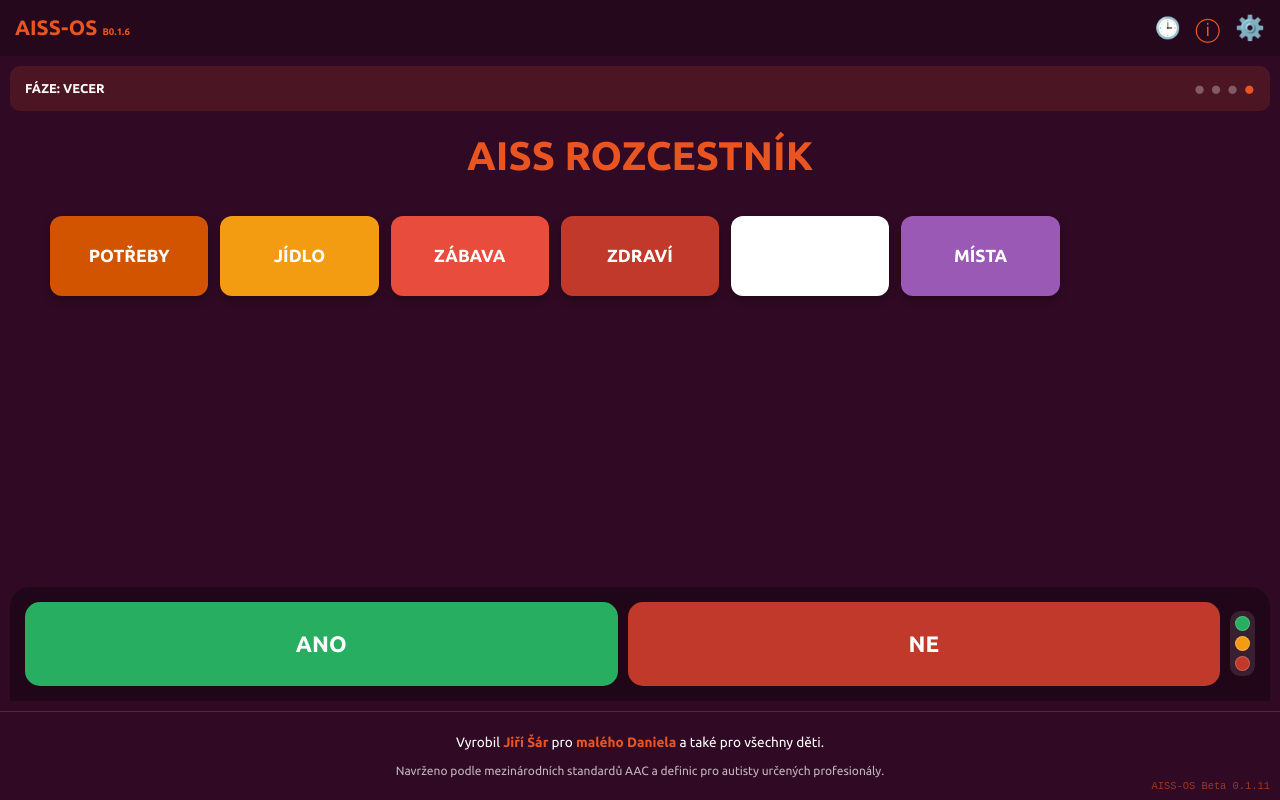
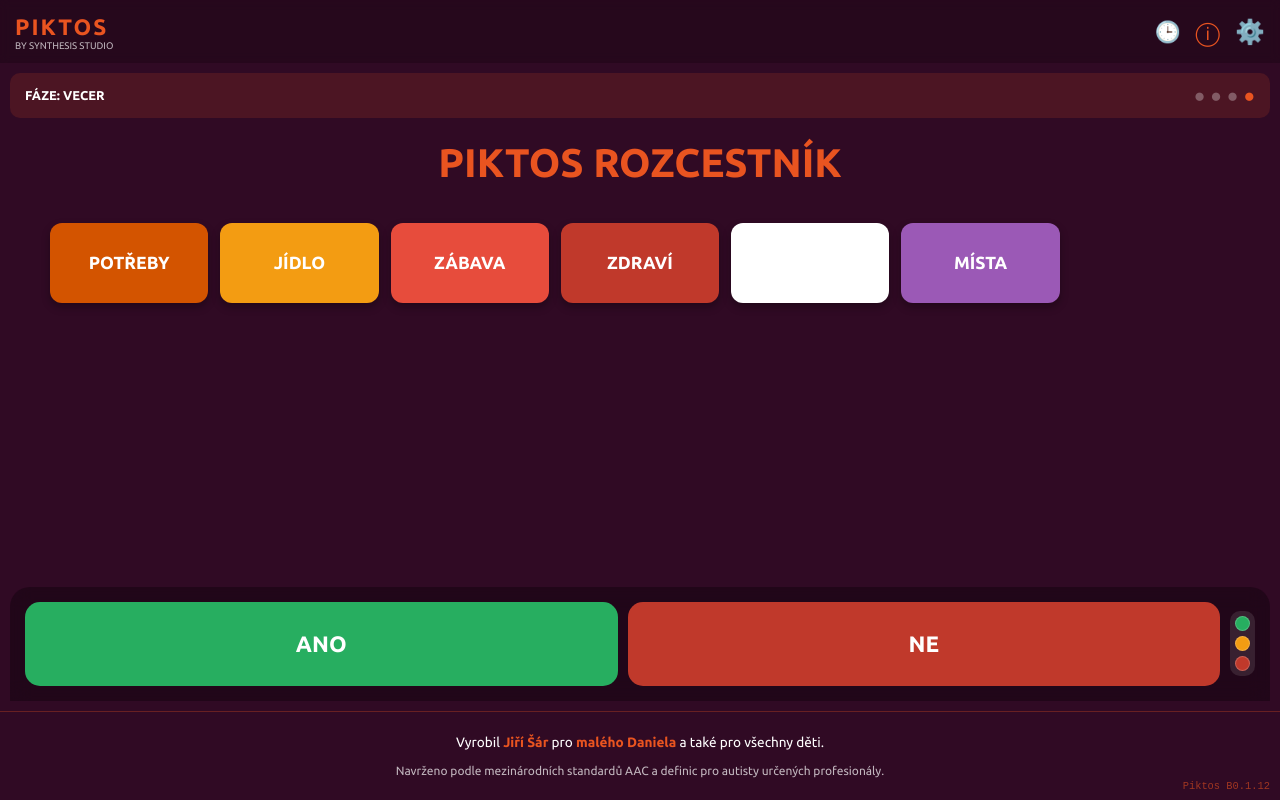
Before and after one commit to jirisar6-netizen/Synthesis-os, a React (Vite) app: page / in a window 1280 px wide. Built offline with nearby package versions, Linux system fonts and the light colour scheme.

Commit message:
feat: Rebrand system to Piktos
Updates the application name and branding elements to reflect the new Piktos identity. This includes changes to metadata, UI components, and versioning information.

```diff
--- a/metadata.json
+++ b/metadata.json
@@ -1,5 +1,5 @@
 {
-  "name": "AISS-OS",
+  "name": "Piktos",
   "description": "Systémová Správa Modulů 2026 - System Module Management",
   "requestFramePermissions": ["microphone"]
 }
--- a/src/App.tsx
+++ b/src/App.tsx
@@ -11,6 +11,7 @@ import { gridResponzivniStyle } from './moduly/Layout_Engine';
 import { Informace_Projektu } from './moduly/Informace_Projektu';
 import { ziskejAktualniFaziDne, seradKategoriePodleCasu } from './moduly/Denni_Rytmus_Logika';
 import { Historie_Zmen_Komponenta } from './moduly/Historie_Zmen_Komponenta';
+import { BRAND } from './moduly/Konfigurace_Brandu';
 
 const App: React.FC = () => {
   const [vybranaKat, setVybranaKat] = useState<string | null>(null);
@@ -90,7 +91,7 @@ const App: React.FC = () => {
           <div style={{ flex: 1, display: 'flex', flexDirection: 'column' }}>
             {renderRytmusZona()}
 
-            <h1 style={{ ...headerStyle, color: akcent }}>AISS ROZCESTNÍK</h1>
+            <h1 style={{ ...headerStyle, color: akcent }}>{BRAND.jmeno.toUpperCase()} ROZCESTNÍK</h1>
 
             <main style={gridResponzivniStyle}>
               {zobrazeneKategorie.map(kat => (
@@ -128,7 +129,7 @@ const App: React.FC = () => {
 
       <Paticka_Systemu />
       <div style={verzeStyle}>
-        AISS-OS {SYSTEM_VERSION}
+        {BRAND.jmeno} {BRAND.verze}
       </div>
     </div>
   );
--- a/src/moduly/Horni_Lista.tsx
+++ b/src/moduly/Horni_Lista.tsx
@@ -1,10 +1,14 @@
 import React from 'react';
+import { BRAND } from './Konfigurace_Brandu';
 
 export const Horni_Lista: React.FC<{ onMenuClick: () => void, onInfoClick: () => void, onHistoryClick: () => void, accentColor?: string }> = ({ onMenuClick, onInfoClick, onHistoryClick, accentColor }) => {
   return (
-    <div style={headerWrapper}>
-      <span style={{ ...logoStyle, color: accentColor || '#e95420' }}>AISS-OS <small style={{fontSize: '0.6rem'}}>B0.1.6</small></span>
-      <div style={{ display: 'flex', gap: '15px', alignItems: 'center' }}>
+    <div style={headerStyle}>
+      <div style={brandContainer}>
+        <span style={{ ...piktosTitle, color: accentColor || '#e95420' }}>PIKTOS</span>
+        <span style={studioSubtitle}>by Synthesis studio</span>
+      </div>
+      <div style={iconGroup}>
         <button
           onClick={onHistoryClick}
           style={{ background: 'none', border: 'none', color: accentColor || '#e95420', fontSize: '1.3rem', cursor: 'pointer' }}
@@ -25,11 +29,38 @@ export const Horni_Lista: React.FC<{ onMenuClick: () => void, onInfoClick: () =>
   );
 };
 
-const headerWrapper: React.CSSProperties = {
+const headerStyle: React.CSSProperties = {
   display: 'flex', justifyContent: 'space-between', alignItems: 'center',
   padding: '10px 15px', background: 'rgba(0,0,0,0.2)', backdropFilter: 'blur(5px)'
 };
-const logoStyle: React.CSSProperties = { fontWeight: 'bold', color: '#e95420', fontSize: 'clamp(1rem, 3vw, 1.3rem)' };
+
+const brandContainer: React.CSSProperties = {
+  display: 'flex',
+  flexDirection: 'column'
+};
+
+const piktosTitle: React.CSSProperties = {
+  fontWeight: '900',
+  letterSpacing: '2px',
+  color: '#e95420',
+  fontSize: '1.4rem'
+};
+
+const studioSubtitle: React.CSSProperties = {
+  fontSize: '0.6rem',
+  textTransform: 'uppercase',
+  opacity: 0.7,
+  display: 'block',
+  marginTop: '-5px',
+  color: 'white'
+};
+
+const iconGroup: React.CSSProperties = {
+  display: 'flex',
+  gap: '15px',
+  alignItems: 'center'
+};
+
 const settingsBtn: React.CSSProperties = {
   background: 'none', border: 'none', fontSize: '1.5rem', color: 'white', cursor: 'pointer'
 };
--- /dev/null
+++ b/src/moduly/Konfigurace_Brandu.ts
@@ -0,0 +1,6 @@
+export const BRAND = {
+  jmeno: "Piktos",
+  studio: "Synthesis studio",
+  verze: "B0.1.12",
+  full: "Piktos by Synthesis studio"
+};
--- a/src/moduly/Seznam_Zmen_Data.ts
+++ b/src/moduly/Seznam_Zmen_Data.ts
@@ -5,6 +5,7 @@ export interface LogZmena {
 }
 
 export const HISTORIE_ZMEN: LogZmena[] = [
+  { datum: "2026-02-23 09:40", verze: "B0.1.12", popis: "Rebranding systému na Piktos by Synthesis studio." },
   { datum: "2026-02-23 09:11", verze: "B0.1.6", popis: "Implementace logů (Changelog) a ikony historie." },
   { datum: "2026-02-23 09:05", verze: "B0.1.5", popis: "Oprava synchronizace API a přidání nouzového režimu." },
   { datum: "2026-02-23 08:50", verze: "B0.1.4", popis: "Adaptivní denní rytmus a časové filtry kategorií." },
--- a/src/moduly/Verze_Systemu.ts
+++ b/src/moduly/Verze_Systemu.ts
@@ -1,6 +1,6 @@
 import React from 'react';
 
-export const SYSTEM_VERSION = "Beta 0.1.11";
+export const SYSTEM_VERSION = "B0.1.12";
 export const POSLEDNI_AKTUALIZACE = "2026-02-23";
 
 export const verzeStyle: React.CSSProperties = {
```
